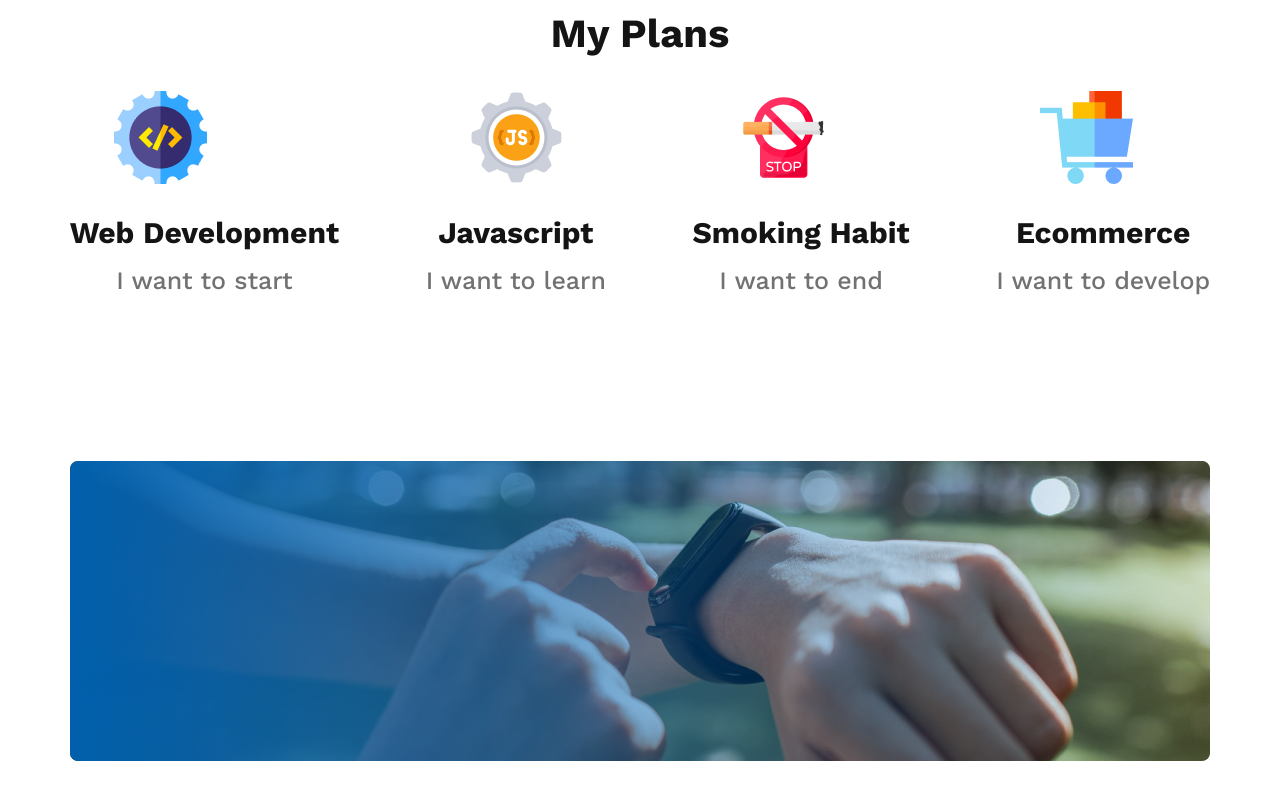
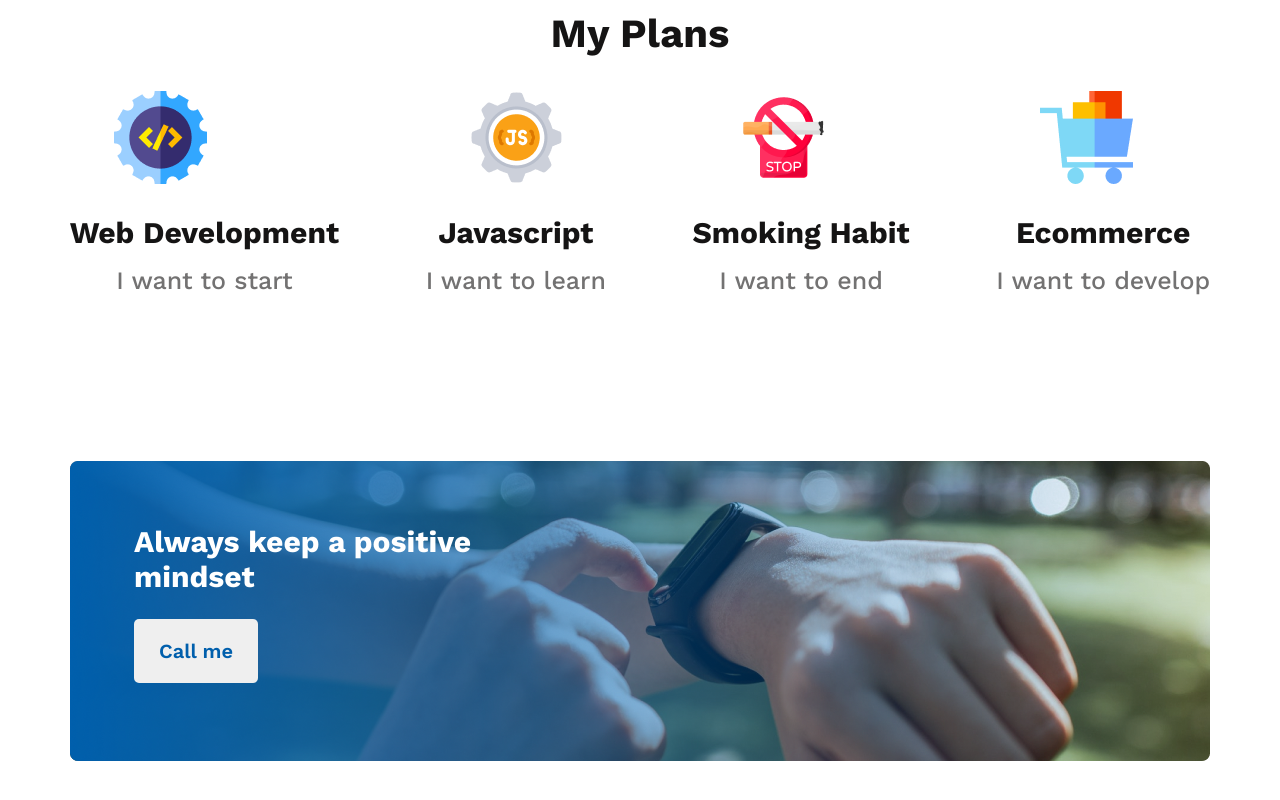
Before and after one commit to DarkAsfu/assignment-01, a plain HTML site: page index.html in a window 1280 px wide. Shown: the part 1782-2582 px from the top of the page. Drawn offline with nearby package versions, Linux system fonts and the light colour scheme.

Commit message:
gradient-box full complete

```diff
--- a/index.html
+++ b/index.html
@@ -64,6 +64,10 @@
         <div class="gradient-box">
             <img src="images/watch.png" alt="" class="gra-img" >
             <img src="images/gradient1.png" alt="">
+            <div class="textArea">
+                <h3 class="">Always keep a positive<br>mindset</h3>
+                <a href=""><button class = "btn">Call me</button></a>
+            </div>
         </div>
     </section>
 </body>
--- a/style/style.css
+++ b/style/style.css
@@ -22,7 +22,7 @@ header{
 .banner-info .banner-title{
     padding-top: 216px;
     font-weight: 700;
-    font-size: 65px;
+    font-size: 60px;
     line-height: 76px;
     color: #fff;
     padding-bottom: 24px;
@@ -120,8 +120,24 @@ i{
 
 .gradient-box{
     width: 1140px;
-    padding-bottom: 130px;
+    padding-bottom: 190px;
+    position: relative;
 }
 .gra-img{
     margin-bottom: -305px;
 }
+.textArea h3{
+    text-align: left;
+    padding-bottom: 25px;
+    font-weight: 700;
+    font-size: 30px;
+    line-height: 35px;
+    color: #fff;
+    padding-left: 64px;
+    padding-top: 59px;
+    margin-top: -300px;
+}
+.textArea .btn{
+    margin-left: 64px;
+    border-radius: 5px;
+}
```
